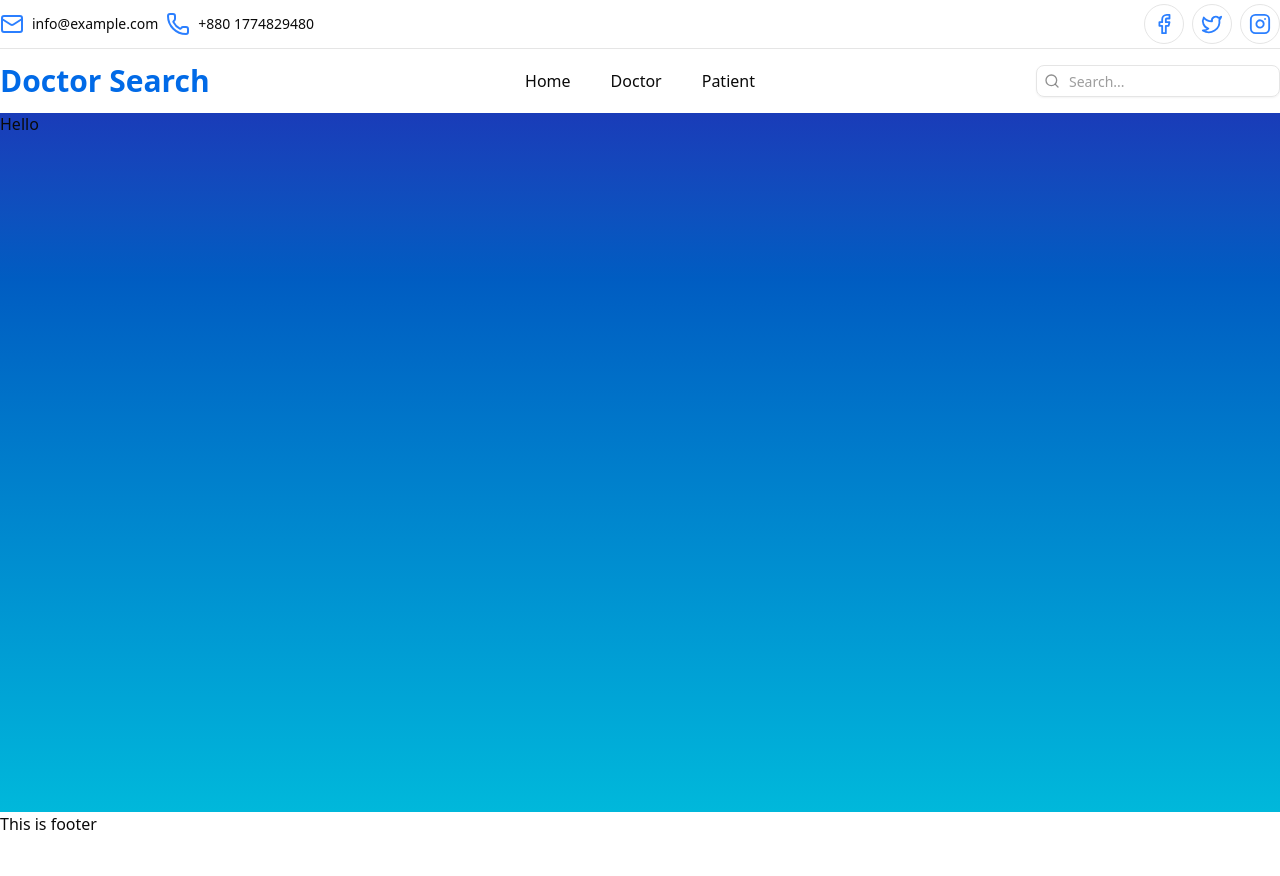
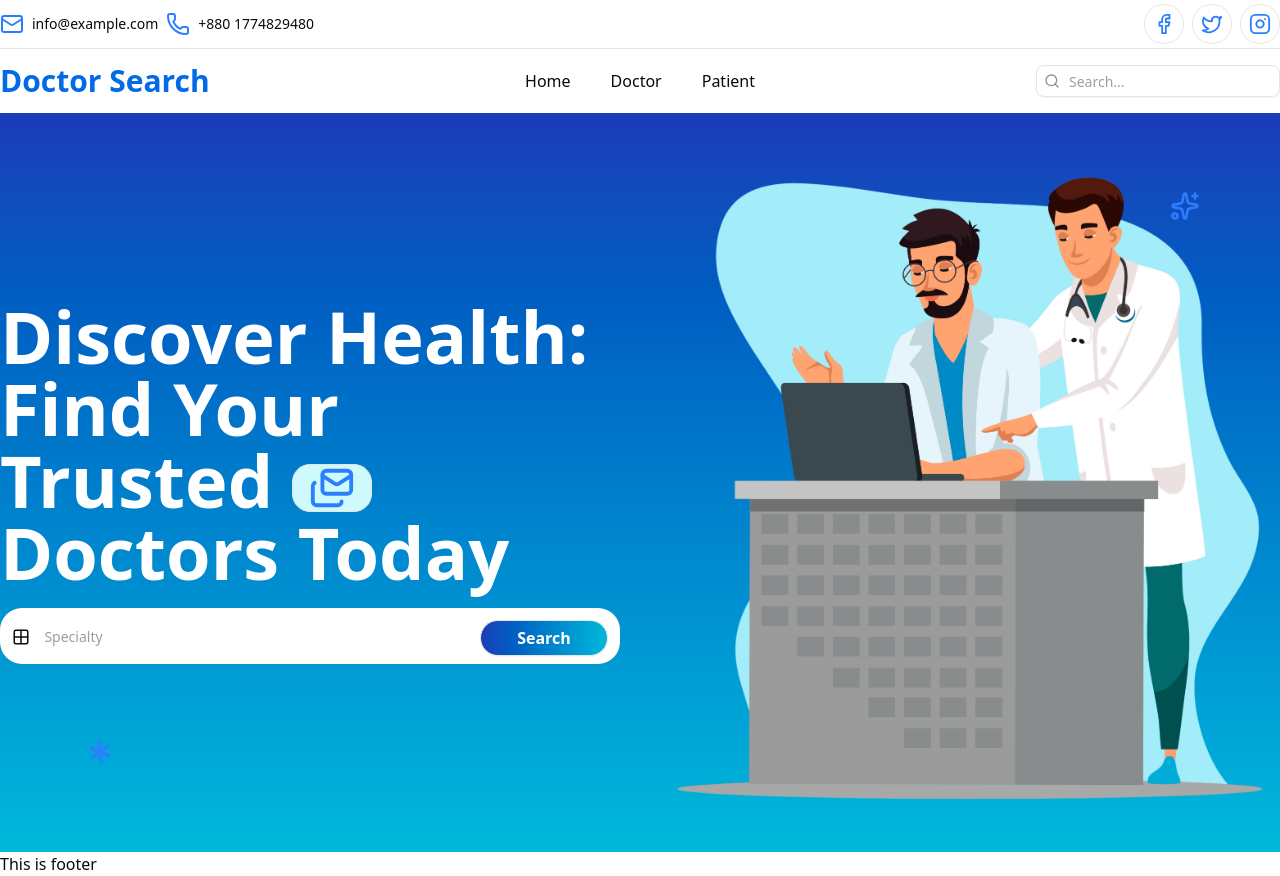
Before and after one commit to md-touhidur-zaman/Doctor_Patient_Management, a Next.js app: page / in a window 1280 px wide. Before the commit the page ends 836 px from the top, so only its background shows below. Built offline with nearby package versions, Linux system fonts and the light colour scheme.

Commit message:
The design of hero section is completed

```diff
--- a/src/app/layout.tsx
+++ b/src/app/layout.tsx
@@ -29,7 +29,7 @@ export default function RootLayout({
       <body
         className={`${geistSans.variable} ${geistMono.variable} antialiased`}
       >
-        <div className="bg-white fixed min-w-dvw">
+        <div className="bg-white fixed min-w-dvw z-80">
           <Navbar/>
         </div>
         <div className="min-h-dvh pt-16 md:pt-28">
--- a/src/components/modules/Home/HeroSection.tsx
+++ b/src/components/modules/Home/HeroSection.tsx
@@ -1,13 +1,48 @@
-
+import { Asterisk, Grid2x2, Mails, Sparkles } from "lucide-react";
+import Image from "next/image";
+import heroImage from "../../../../public/assets/Images/Home/Hero_Image.png";
+import { Input } from "@/components/ui/input";
+import { Button } from "@/components/ui/button";
 export default function HeroSection() {
   return (
-    <div className="bg-linear-to-b from-blue-800 to-cyan-500 min-h-175 w-full">
+    <div className="bg-linear-to-b from-blue-800 to-cyan-500 min-h-175 w-full relative">
+      <div className="absolute bottom-5 left-10 md:bottom-20 md:left-20 z-10">
+        <Asterisk className="text-blue-500 animate-spin" size={40} />
+      </div>
+      <div className="absolute top-10 right-2 md:top-20 md:right-20 z-10">
+        <Sparkles className="text-blue-500 animate-bounce" size={30} />
+      </div>
 
-     <div className="container mx-auto">
-      <h1>Hello</h1>
 
-     </div>
+      <div className="container mx-auto flex flex-col md:flex-row items-center px-4 lg:px-0 py-5 z-20 gap-10">
+        <div className="w-full md:w-1/2 space-y-5 z-20">
+          <div className=" w-fit">
+            <h1 className="text-3xl md:text-5xl lg:text-7xl text-white font-bold">
+              Discover Health: Find Your Trusted  {" "}
+              <Mails className="w-20 h-12 rounded-2xl bg-cyan-100 text-blue-500 border  inline-block" size={10} />{" "}
+              Doctors Today
+            </h1>
+          </div>
 
+
+          <div className="relative  ">
+            <Input className="px-2 py-7 bg-white outline-0 border-0 rounded-3xl" placeholder="          Specialty"/>
+            <Grid2x2 className="absolute top-5 left-3 " size={18}/>
+            <Button variant={"outline"} className="absolute right-3 top-3 bg-linear-to-r from-blue-800 to-cyan-500 px-3 py-4 min-w-32 rounded-3xl text-white font-bold cursor-pointer text-md hover:bg-linear-to-r hover:from-cyan-500 hover:to-blue-500 transition-all duration-300 ease-in-out hover:text-white">Search</Button>
+          </div>
+        </div>
+
+        <div className="w-full md:w-1/2">
+          <div className="relative  h-125 md:h-175">
+            <Image
+              src={heroImage}
+              alt="Doctor Avatar"
+              fill
+              style={{ objectFit: "contain" }}
+            />
+          </div>
+        </div>
+      </div>
     </div>
-  )
+  );
 }
--- a/src/components/modules/Shared/Navbar.tsx
+++ b/src/components/modules/Shared/Navbar.tsx
@@ -34,7 +34,7 @@ export default function Navbar() {
 
   return (
     <div className="container mx-auto">
-      <div className=" md:flex justify-between py-1 px-4 md:px-0 hidden">
+      <div className=" md:flex justify-between py-1 px-4 lg:px-0 hidden">
         <div className="flex items-center gap-2 ">
           <small className="text-sm flex items-center gap-2">
             <Mail className="text-blue-500" /> info@example.com
@@ -58,7 +58,7 @@ export default function Navbar() {
 
       <hr />
 
-      <header className="px-4 md:px-0">
+      <header className="px-4 lg:px-0">
         <div className="flex h-16 items-center justify-between gap-4 ">
           {/* Left side */}
           <div className="flex flex-1 items-center gap-2">
```
Also changed, not shown: public/assets/Images/Home/Hero_Image.png (added).
